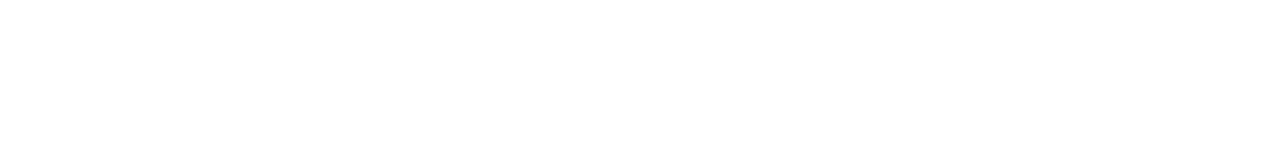
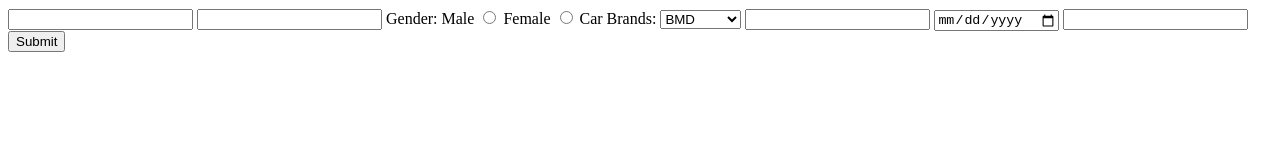
Before and after one commit to acciojob/car-insurance-form-ik-deep, a website: page main.html in a window 1280 px wide. Drawn offline with Linux system fonts and the light colour scheme.

Commit message:
created a submission

```diff
--- a/main.html
+++ b/main.html
@@ -8,6 +8,29 @@
 
 <body>
 	<!-- the entire body must be written by student -->
+	<form method="post">
+		<input type="text" id="name" name="name" required/>
+		<input type="email" id="email" name="Email" required/>
+			<label >Gender: </label>
+	<label for="gender_m">Male</label>
+	<input id="gender_m" type="radio" name="gender" required>
+	<label for="gender_f">Female</label>
+	<input id="gender_f" type="radio" name="gender" required>
+		<label for="cars">Car Brands:</label>
+
+<select name="cars" id="cars">
+
+  <option value="BMD">BMD</option>
+  <option value="mercedes">Mercedes</option>
+  <option value="audi">Audi</option>
+</select>
+
+		<input type="Number" id="carage" name="carage" required/>
+		<input type="date" id="dop" name="dop" required/>
+		<input type="password" id="password" name="password" required/>
+		<button type="submit">Submit</button>
+
+	</form>
     <script type="text/javascript" src="./script.js">
 </script>
 
```
